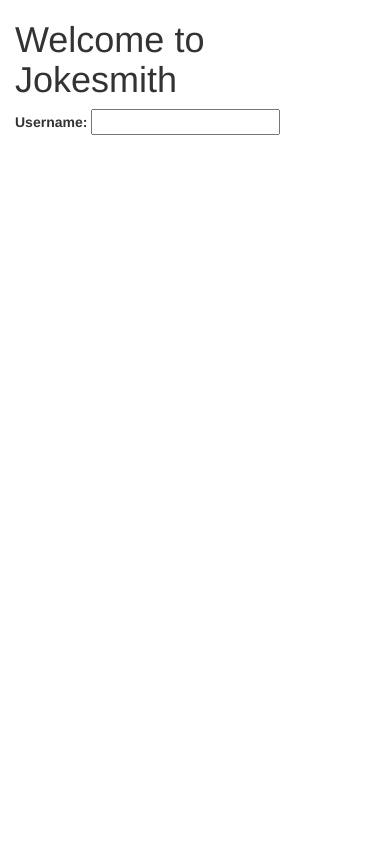
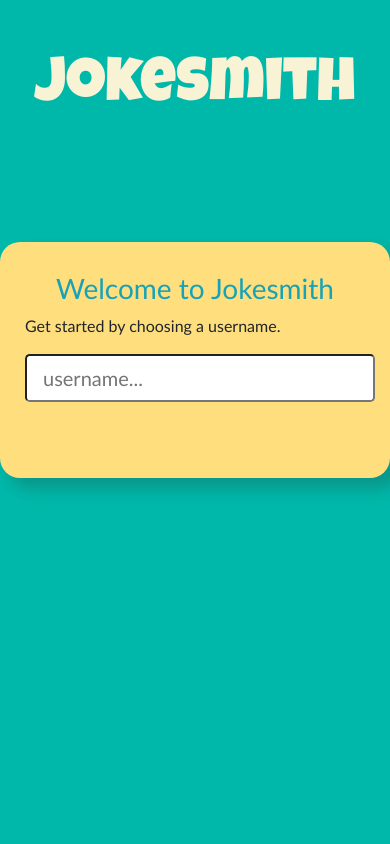
Before and after one commit to benjohnsonnlp/jokesmith, a Django app: page / in a window 390 px wide. Run offline with Django 3.2, Linux system fonts and the light colour scheme; some libraries are stand-ins or nearby versions.

Commit message:
Add DjDT and mmake me all pretty!

```diff
--- a/app/urls.py
+++ b/app/urls.py
@@ -13,10 +13,37 @@ Including another URLconf
     1. Import the include() function: from django.urls import include, path
     2. Add a URL to urlpatterns:  path('blog/', include('blog.urls'))
 """
+import debug_toolbar
+from django.conf import settings
 from django.contrib import admin
 from django.urls import path, include
+from django.views import defaults as default_views
 
 urlpatterns = [
     path('admin/', admin.site.urls),
     path('', include('jokes.urls')),
 ]
+
+
+if settings.DEBUG:
+    # This allows the error pages to be debugged during development, just visit
+    # these url in browser to see how these error pages look like.
+    urlpatterns += [
+        path(
+            "400/",
+            default_views.bad_request,
+            kwargs={"exception": Exception("Bad Request!")},
+        ),
+        path(
+            "403/",
+            default_views.permission_denied,
+            kwargs={"exception": Exception("Permission Denied")},
+        ),
+        path(
+            "404/",
+            default_views.page_not_found,
+            kwargs={"exception": Exception("Page not Found")},
+        ),
+        path("500/", default_views.server_error),
+        path(r'^__debug__/', include(debug_toolbar.urls))
+    ]
--- /dev/null
+++ b/dev-requirements.txt
@@ -0,0 +1,2 @@
+ django-debug-toolbar==2.2
+ django-extensions==2.2.9
--- /dev/null
+++ b/jokes/static/css/base.css
@@ -0,0 +1,8 @@
+body {
+    background-color: #00b8a9;
+    font-family: 'Lato', sans-serif;
+}
+
+.logotype {
+    font-family: 'Luckiest Guy';
+}
--- /dev/null
+++ b/jokes/static/css/fonts.css
@@ -0,0 +1,49 @@
+@font-face {
+  font-family: 'Luckiest Guy';
+  font-style: normal;
+  font-weight: 400;
+  font-display: swap;
+  src: local('Luckiest Guy Regular'), local('LuckiestGuy-Regular'), url('../fonts/LuckiestGuy-Regular.woff2') format('woff2');
+  unicode-range: U+0000-00FF, U+0131, U+0152-0153, U+02BB-02BC, U+02C6, U+02DA, U+02DC, U+2000-206F, U+2074, U+20AC, U+2122, U+2191, U+2193, U+2212, U+2215, U+FEFF, U+FFFD;
+}
+
+
+@font-face {
+  font-family: 'Lato';
+  font-style: italic;
+  font-weight: 400;
+  src: local('Lato Italic'), local('Lato-Italic'), url('../fonts/Lato-Italic.woff') format('woff');
+  unicode-range: U+0000-00FF, U+0131, U+0152-0153, U+02BB-02BC, U+02C6, U+02DA, U+02DC, U+2000-206F, U+2074, U+20AC, U+2122, U+2191, U+2193, U+2212, U+2215, U+FEFF, U+FFFD;
+}
+
+@font-face {
+  font-family: 'Lato';
+  font-style: normal;
+  font-weight: 300;
+  src: local('Lato Light'), local('Lato-Light'), url('../fonts/Lato-Light.woff') format('woff');
+  unicode-range: U+0000-00FF, U+0131, U+0152-0153, U+02BB-02BC, U+02C6, U+02DA, U+02DC, U+2000-206F, U+2074, U+20AC, U+2122, U+2191, U+2193, U+2212, U+2215, U+FEFF, U+FFFD;
+}
+
+@font-face {
+  font-family: 'Lato';
+  font-style: normal;
+  font-weight: 400;
+  src: local('Lato Regular'), local('Lato-Regular'), url('../fonts/Lato-Regular.woff') format('woff');
+  unicode-range: U+0000-00FF, U+0131, U+0152-0153, U+02BB-02BC, U+02C6, U+02DA, U+02DC, U+2000-206F, U+2074, U+20AC, U+2122, U+2191, U+2193, U+2212, U+2215, U+FEFF, U+FFFD;
+}
+
+@font-face {
+  font-family: 'Lato';
+  font-style: normal;
+  font-weight: 700;
+  src: local('Lato Bold'), local('Lato-Bold'), url('../fonts/Lato-Bold.woff') format('woff');
+  unicode-range: U+0000-00FF, U+0131, U+0152-0153, U+02BB-02BC, U+02C6, U+02DA, U+02DC, U+2000-206F, U+2074, U+20AC, U+2122, U+2191, U+2193, U+2212, U+2215, U+FEFF, U+FFFD;
+}
+
+@font-face {
+  font-family: 'Lato';
+  font-style: normal;
+  font-weight: 900;
+  src: local('Lato Black'), local('Lato-Black'), url('../fonts/Lato-Black.woff') format('woff');
+  unicode-range: U+0000-00FF, U+0131, U+0152-0153, U+02BB-02BC, U+02C6, U+02DA, U+02DC, U+2000-206F, U+2074, U+20AC, U+2122, U+2191, U+2193, U+2212, U+2215, U+FEFF, U+FFFD;
+}
--- /dev/null
+++ b/jokes/static/css/index.css
@@ -0,0 +1,39 @@
+body {
+  margin: 0;
+  padding: 0;
+  background-color: #00b8a9;
+  height: 100vh;
+}
+
+.container {
+    padding-top: 50px;
+}
+
+
+.dialog {
+  border-radius: 20px;
+  margin-top: 110px;
+  padding: 30px 25px 60px 25px;
+  max-width: 500px;
+  background-color: #ffde7d;
+  -webkit-box-shadow: 10px 10px 16px 0px rgba(38,38,38,0.24);
+  -moz-box-shadow: 10px 10px 16px 0px rgba(38,38,38,0.24);
+  box-shadow: 10px 10px 16px 0px rgba(38,38,38,0.24);
+
+}
+
+
+.login input {
+    width: 350px;
+}
+
+ul li {
+    list-style: none;
+}
+
+
+.logotype {
+    color: #f8f3d4;
+    font-size: 62px;
+    text-align: center;
+}
--- a/jokes/templates/jokes/index.html
+++ b/jokes/templates/jokes/index.html
@@ -1,40 +1,46 @@
-<!doctype html>
+<!doctype html>{% load static %}
 <html lang="en">
 <head>
     <meta charset="utf-8">
     <meta http-equiv="X-UA-Compatible" content="IE=edge">
-    <meta name="viewport" content="width=device-width, initial-scale=1">
-    <!-- The above 3 meta tags *must* come first in the head; any other head content must come *after* these tags -->
+    <meta name="viewport" content="width=device-width, initial-scale=1, shrink-to-fit=no">
     <title>Jokesmith</title>
 
-    <!-- Bootstrap -->
-    <link rel="stylesheet" href="https://stackpath.bootstrapcdn.com/bootstrap/3.4.1/css/bootstrap.min.css"
-          integrity="sha384-HSMxcRTRxnN+Bdg0JdbxYKrThecOKuH5zCYotlSAcp1+c8xmyTe9GYg1l9a69psu" crossorigin="anonymous">
 
+    <link rel="stylesheet" href="https://stackpath.bootstrapcdn.com/bootstrap/4.4.1/css/bootstrap.min.css" integrity="sha384-Vkoo8x4CGsO3+Hhxv8T/Q5PaXtkKtu6ug5TOeNV6gBiFeWPGFN9MuhOf23Q9Ifjh" crossorigin="anonymous">
+    <link rel="stylesheet" href="{% static 'css/base.css' %}">
+    <link rel="stylesheet" href="{% static 'css/fonts.css' %}">
+    <link rel="stylesheet" href="{% static 'css/index.css' %}">
     <!-- HTML5 shim and Respond.js for IE8 support of HTML5 elements and media queries -->
     <!-- WARNING: Respond.js doesn't work if you view the page via file:// -->
     <!--[if lt IE 9]>
     <script src="https://oss.maxcdn.com/html5shiv/3.7.3/html5shiv.min.js"></script>
     <script src="https://oss.maxcdn.com/respond/1.4.2/respond.min.js"></script>
     <![endif]-->
+    <style>
+
+
+    </style>
 </head>
 <body>
+
 <div class="container">
-    <h1>Welcome to Jokesmith</h1>
-    <form action="{% url 'login' %}" method="POST">
-      {% csrf_token %}
-      <label for="username">Username:</label>
-      <input type="text" name="username" id="username" value="" />
-    </form>
+    <h1 class="logotype">Jokesmith</h1>
+    <div class="row justify-content-center align-items-center">
+        <div class="col-md-12 dialog">
+            <h3 class="text-center text-info">Welcome to Jokesmith</h3>
+            <form id="login-form" class="login form" action="{% url 'login' %}" method="post">
+                {% csrf_token %}
+                <p>Get started by choosing a username.</p>
+                <div class="form-group">
+                    <input type="text" name="username" id="username" value="" placeholder="username..." class="form-control-lg" />
+                </div>
+            </form>
+        </div>
+    </div>
 </div>
 
-<!-- jQuery (necessary for Bootstrap's JavaScript plugins) -->
-<script src="https://code.jquery.com/jquery-1.12.4.min.js"
-        integrity="sha384-nvAa0+6Qg9clwYCGGPpDQLVpLNn0fRaROjHqs13t4Ggj3Ez50XnGQqc/r8MhnRDZ"
-        crossorigin="anonymous"></script>
-<!-- Include all compiled plugins (below), or include individual files as needed -->
-<script src="https://stackpath.bootstrapcdn.com/bootstrap/3.4.1/js/bootstrap.min.js"
-        integrity="sha384-aJ21OjlMXNL5UyIl/XNwTMqvzeRMZH2w8c5cRVpzpU8Y5bApTppSuUkhZXN0VxHd"
-        crossorigin="anonymous"></script>
+<script src="https://code.jquery.com/jquery-3.4.1.slim.min.js" integrity="sha384-J6qa4849blE2+poT4WnyKhv5vZF5SrPo0iEjwBvKU7imGFAV0wwj1yYfoRSJoZ+n" crossorigin="anonymous"></script>
+<script src="https://stackpath.bootstrapcdn.com/bootstrap/4.4.1/js/bootstrap.min.js" integrity="sha384-wfSDF2E50Y2D1uUdj0O3uMBJnjuUD4Ih7YwaYd1iqfktj0Uod8GCExl3Og8ifwB6" crossorigin="anonymous"></script>
 </body>
 </html>
```
Also changed, not shown: app/settings.py (+24 -0 lines), jokes/templates/jokes/landing.html (+19 -23 lines), jokes/static/fonts/Lato-Black.woff (added), jokes/static/fonts/Lato-Bold.woff (added), jokes/static/fonts/Lato-Italic.woff (added), jokes/static/fonts/Lato-Light.woff (added), jokes/static/fonts/Lato-Regular.woff (added), jokes/static/fonts/LuckiestGuy-Regular.ttf (added), jokes/static/fonts/LuckiestGuy-Regular.woff (added), jokes/static/fonts/LuckiestGuy-Regular.woff2 (added), 1 other file.
